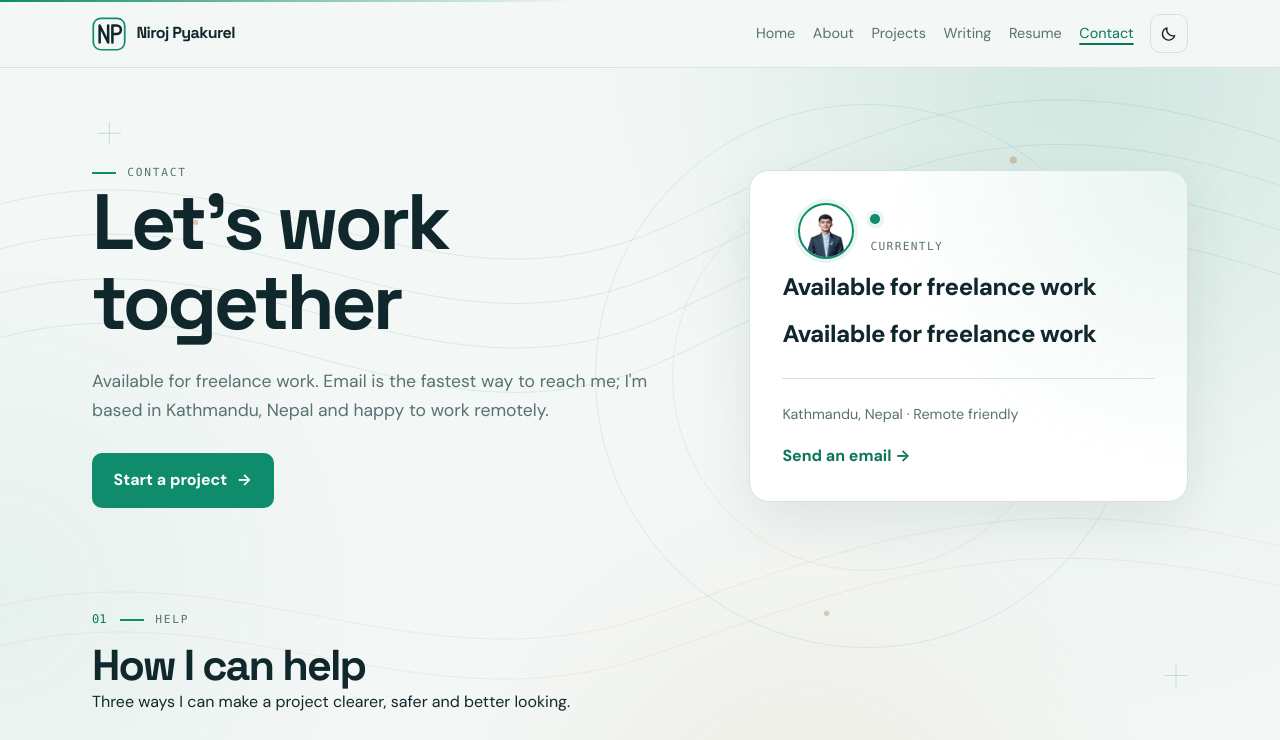
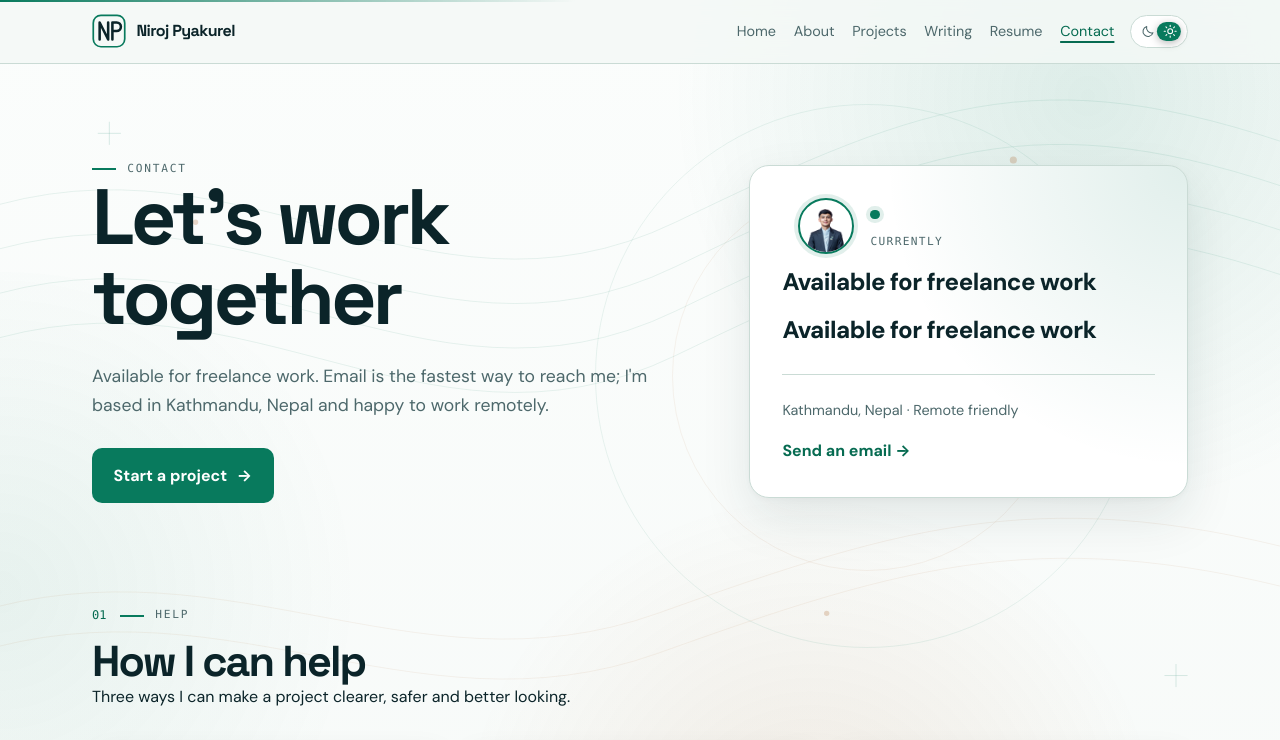
Before and after one commit to niroj-pyakurel/niroj-pyakurel.github.io, an Astro site: page /contact in a window 1280 px wide. Shown: the top 740 px of the page. Built offline with nearby package versions, Linux system fonts and the light colour scheme; Astro itself is replaced by a stand-in of ours.

Commit message:
Update portfolio content

```diff
--- a/src/components/AbstractBackdrop.astro
+++ b/src/components/AbstractBackdrop.astro
@@ -74,7 +74,7 @@
     aspect-ratio: 1;
     border: 1px solid var(--color-accent-line);
     border-radius: 50%;
-    opacity: 0.35;
+    opacity: var(--halo-opacity);
   }
 
   .halo::after {
@@ -89,7 +89,7 @@
     position: relative;
     width: 100%;
     height: 100%;
-    opacity: 0.8;
+    opacity: var(--backdrop-opacity);
   }
 
   @media (max-width: 700px) {
@@ -111,7 +111,7 @@
     .abstract-backdrop svg {
       transform: scale(1.3);
       transform-origin: 70% 15%;
-      opacity: 0.5;
+      opacity: calc(var(--backdrop-opacity) * 0.7);
     }
   }
 </style>
--- a/src/components/Header.astro
+++ b/src/components/Header.astro
@@ -61,7 +61,9 @@ const isActive = (href) => (href === '/' ? path === '/' : path === href.replace(
     top: 0;
     z-index: 50;
     border-bottom: 1px solid var(--color-border);
-    background: var(--color-bg);
+    background: var(--header-bg);
+    -webkit-backdrop-filter: blur(14px);
+    backdrop-filter: blur(14px);
   }
 
   .site-header::before {
--- a/src/components/ProjectPreview.astro
+++ b/src/components/ProjectPreview.astro
@@ -25,8 +25,8 @@
     overflow: hidden;
     border: 1px solid var(--color-border);
     border-radius: var(--radius);
-    background: var(--color-bg);
-    box-shadow: var(--shadow-card);
+    background: var(--color-surface-raised);
+    box-shadow: var(--shadow-soft);
     font-family: var(--font-mono);
   }
 
--- a/src/components/SecurityStrip.astro
+++ b/src/components/SecurityStrip.astro
@@ -52,6 +52,7 @@ import { site } from '../data/site.js';
     margin-top: 1rem;
     padding: 2rem;
     overflow: hidden;
+    border-radius: var(--radius-xl);
     background:
       radial-gradient(circle at 100% 0%, var(--color-accent-soft), transparent 45%),
       var(--color-surface);
@@ -60,8 +61,9 @@ import { site } from '../data/site.js';
   .security-strip::before {
     content: '';
     position: absolute;
-    inset: 0 auto 0 0;
+    inset: 1.25rem auto 1.25rem 0;
     width: 3px;
+    border-radius: 999px;
     background: var(--color-accent);
   }
 
@@ -78,7 +80,7 @@ import { site } from '../data/site.js';
     height: 3.25rem;
     flex: none;
     border: 1px solid var(--color-accent-line);
-    border-radius: 12px;
+    border-radius: 50%;
     background: var(--color-accent-soft);
     color: var(--color-link);
   }
--- a/src/components/ThemeToggle.astro
+++ b/src/components/ThemeToggle.astro
@@ -9,6 +9,7 @@
   aria-pressed="false"
   title="Switch to light theme"
 >
+  <span class="toggle-track" aria-hidden="true">
     <svg
       class="icon icon-moon"
       viewBox="0 0 24 24"
@@ -19,11 +20,11 @@
       stroke-width="1.8"
       stroke-linecap="round"
       stroke-linejoin="round"
-    aria-hidden="true"
       focusable="false"
     >
       <path d="M20 14.5A8.5 8.5 0 0 1 9.5 4a8.5 8.5 0 1 0 10.5 10.5Z" />
     </svg>
+    <span class="toggle-knob"></span>
     <svg
       class="icon icon-sun"
       viewBox="0 0 24 24"
@@ -34,12 +35,12 @@
       stroke-width="1.8"
       stroke-linecap="round"
       stroke-linejoin="round"
-    aria-hidden="true"
       focusable="false"
     >
       <circle cx="12" cy="12" r="4" />
       <path d="M12 2v2M12 20v2M4.9 4.9l1.4 1.4M17.7 17.7l1.4 1.4M2 12h2M20 12h2M4.9 19.1l1.4-1.4M17.7 6.3l1.4-1.4" />
     </svg>
+  </span>
 </button>
 
 <script>
@@ -50,33 +51,63 @@
 
 <style>
   .theme-toggle {
-    display: inline-grid;
-    place-items: center;
-    width: 2.4rem;
-    height: 2.4rem;
-    padding: 0;
-    color: var(--color-text);
-    background: transparent;
+    position: relative;
+    display: inline-flex;
+    width: 3.6rem;
+    height: 2.1rem;
+    flex: none;
+    padding: 0.2rem;
     border: 1px solid var(--color-border);
-    border-radius: var(--radius);
+    border-radius: 999px;
+    background: var(--color-surface);
     cursor: pointer;
-    transition: border-color var(--transition), background-color var(--transition);
+    transition: border-color var(--transition), background-color var(--transition), box-shadow var(--transition);
   }
 
   .theme-toggle:hover {
-    border-color: var(--color-accent);
-    background: var(--color-surface);
+    border-color: var(--color-accent-line);
+    box-shadow: var(--shadow-soft);
+  }
+
+  .toggle-track {
+    position: relative;
+    display: flex;
+    align-items: center;
+    justify-content: space-between;
+    width: 100%;
+    height: 100%;
+    padding-inline: 0.42rem;
+    border-radius: inherit;
   }
 
   .icon {
-    grid-area: 1 / 1;
-    width: 1.1rem;
-    height: 1.1rem;
+    position: relative;
+    z-index: 1;
+    width: 0.9rem;
+    height: 0.9rem;
+    color: var(--color-muted);
+    transition: color var(--transition);
   }
 
-  /* The sun is the action in dark mode; the moon is the action in light mode. */
+  .toggle-knob {
+    position: absolute;
+    z-index: 0;
+    top: 0.2rem;
+    bottom: 0.2rem;
+    left: 0.2rem;
+    width: 1.5rem;
+    border-radius: 999px;
+    background: var(--color-accent);
+    box-shadow: 0 2px 8px rgb(0 0 0 / 0.28);
+    transition: transform var(--transition), background-color var(--transition);
+  }
+
+  :global([data-theme='light']) .toggle-knob {
+    transform: translateX(1.18rem);
+  }
+
   :global([data-theme='dark']) .icon-moon,
   :global([data-theme='light']) .icon-sun {
-    display: none;
+    color: var(--color-accent-ink);
   }
 </style>
--- a/src/layouts/ArticleLayout.astro
+++ b/src/layouts/ArticleLayout.astro
@@ -164,7 +164,8 @@ const when = date
     padding: clamp(1.5rem, 4vw, 2.5rem);
     border: 1px solid var(--color-border);
     border-radius: var(--radius-lg);
-    background: var(--color-bg);
+    background: var(--color-surface);
+    box-shadow: var(--shadow-soft);
   }
 
   .article-aside {
@@ -217,7 +218,7 @@ const when = date
   .aside-card {
     padding: 1.25rem 1.5rem;
     background: var(--color-surface);
-    box-shadow: none;
+    box-shadow: var(--shadow-soft);
   }
 
   .back-link {
--- a/src/pages/contact.astro
+++ b/src/pages/contact.astro
@@ -325,7 +325,7 @@ const iconFor = (label) => {
   .service-card {
     padding: 1.6rem;
     background: var(--color-surface);
-    box-shadow: none;
+    box-shadow: var(--shadow-soft);
     transition: transform var(--transition), border-color var(--transition);
   }
 
@@ -369,7 +369,7 @@ const iconFor = (label) => {
     background:
       radial-gradient(circle at 100% 0%, var(--color-teal-soft), transparent 45%),
       var(--color-surface);
-    box-shadow: none;
+    box-shadow: var(--shadow-soft);
   }
 
   .brief-form label {
@@ -545,7 +545,7 @@ const iconFor = (label) => {
     height: 1.9rem;
     border: 1px solid var(--color-accent-line);
     border-radius: 50%;
-    background: var(--color-bg);
+    background: var(--color-surface);
     font-family: var(--font-mono);
     font-size: 0.65rem;
     color: var(--color-link);
--- a/src/pages/index.astro
+++ b/src/pages/index.astro
@@ -160,7 +160,7 @@ const notes = (await getCollection('writing')).sort(byDate).slice(0, 1);
   }
 
   .button-primary:hover {
-    background: color-mix(in srgb, var(--color-accent) 85%, white);
+    background: var(--accent-hover);
   }
 
   .button-secondary {
--- a/src/pages/projects/index.astro
+++ b/src/pages/projects/index.astro
@@ -180,7 +180,7 @@ const anatomy = featured
     margin-top: 1rem;
     padding: 1rem 1.25rem;
     background: var(--color-surface);
-    box-shadow: none;
+    box-shadow: var(--shadow-soft);
   }
 
   .toolbar-label,
@@ -244,7 +244,7 @@ const anatomy = featured
   .anatomy-card {
     padding: 1.5rem;
     background: var(--color-surface);
-    box-shadow: none;
+    box-shadow: var(--shadow-soft);
   }
 
   .anatomy-index {
--- a/src/pages/writing/index.astro
+++ b/src/pages/writing/index.astro
@@ -168,7 +168,7 @@ const latest = notes[0];
     margin-top: 1rem;
     padding: 1rem 1.25rem;
     background: var(--color-surface);
-    box-shadow: none;
+    box-shadow: var(--shadow-soft);
   }
 
   .toolbar-label,
@@ -228,7 +228,7 @@ const latest = notes[0];
   .aside-panel {
     padding: 1.75rem;
     background: var(--color-surface);
-    box-shadow: none;
+    box-shadow: var(--shadow-soft);
   }
 
   .aside-panel h2 {
--- a/src/styles/global.css
+++ b/src/styles/global.css
@@ -13,9 +13,7 @@ body {
   margin: 0;
   min-height: 100vh;
   background-color: var(--color-bg);
-  background-image:
-    radial-gradient(ellipse 62% 42% at 88% -8%, var(--color-accent-soft), transparent 72%),
-    radial-gradient(ellipse 54% 38% at -12% 104%, var(--color-teal-soft), transparent 72%);
+  background-image: var(--page-wash);
   background-repeat: no-repeat;
   color: var(--color-text);
   font-family: var(--font-body);
@@ -57,6 +55,11 @@ a {
 
 a:hover {
   text-decoration-thickness: 2px;
+}
+
+::selection {
+  background: var(--color-accent);
+  color: var(--color-accent-ink);
 }
 
 :focus-visible {
--- a/src/styles/tokens.css
+++ b/src/styles/tokens.css
@@ -20,6 +20,19 @@
   --color-teal-line: rgb(255 192 120 / 0.34);
   --grid-line: rgb(234 246 243 / 0.045);
 
+  --page-wash:
+    radial-gradient(ellipse 62% 42% at 88% -8%, var(--color-accent-soft), transparent 72%),
+    radial-gradient(ellipse 54% 38% at -12% 104%, var(--color-teal-soft), transparent 72%);
+  --header-bg: rgb(7 21 26 / 0.82);
+  --shadow-card: 0 22px 64px rgb(0 0 0 / 0.3);
+  --shadow-soft: 0 12px 32px rgb(0 0 0 / 0.22);
+  --accent-hover: color-mix(in srgb, var(--color-accent) 85%, white);
+  --backdrop-opacity: 0.8;
+  --halo-opacity: 0.35;
+  --caption-ink: #eaf6f3;
+  --caption-accent: #8df0c6;
+  --caption-scrim: rgb(4 15 19 / 0.92);
+
   --font-display: "Space Grotesk Variable", "Space Grotesk", system-ui, sans-serif;
   --font-body: "DM Sans Variable", "DM Sans", system-ui, -apple-system, "Segoe UI", sans-serif;
   --font-mono: ui-monospace, "SFMono-Regular", Menlo, Consolas, "Liberation Mono", monospace;
@@ -29,29 +42,41 @@
   --space-section: clamp(3.5rem, 8vw, 6.5rem);
   --radius: 10px;
   --radius-lg: 20px;
-  --shadow-card: 0 22px 64px rgb(0 0 0 / 0.3);
+  --radius-xl: 28px;
   --transition: 200ms cubic-bezier(0.2, 0.8, 0.2, 1);
 }
 
 :root[data-theme="light"] {
   color-scheme: light;
 
-  --color-bg: #f3f7f5;
-  --color-bg-deep: #e7efeb;
+  /* Warm paper, deeper ink — light mode is a deliberate theme, not a filter. */
+  --color-bg: #f4f8f6;
+  --color-bg-deep: #e8f0ec;
   --color-surface: #ffffff;
-  --color-surface-raised: #f7fbf9;
-  --color-text: #10282c;
-  --color-muted: #587174;
-  --color-border: #d5e2dd;
-  --color-accent: #0e8c6b;
-  --color-accent-2: #b7681f;
+  --color-surface-raised: #f9fcfa;
+  --color-text: #0b2429;
+  --color-muted: #4d686b;
+  --color-border: #cadbd5;
+  --color-accent: #087a5d;
+  --color-accent-2: #a85516;
   --color-accent-ink: #ffffff;
-  --color-link: #0b7559;
-  --color-focus: #0b7559;
-  --color-accent-soft: rgb(14 140 107 / 0.09);
-  --color-accent-line: rgb(14 140 107 / 0.32);
-  --color-teal-soft: rgb(183 104 31 / 0.08);
-  --color-teal-line: rgb(183 104 31 / 0.28);
-  --grid-line: rgb(16 40 44 / 0.05);
-  --shadow-card: 0 20px 55px rgb(20 60 50 / 0.09);
+  --color-link: #066b51;
+  --color-focus: #066b51;
+  --color-accent-soft: rgb(8 122 93 / 0.12);
+  --color-accent-line: rgb(8 122 93 / 0.36);
+  --color-teal-soft: rgb(168 85 22 / 0.1);
+  --color-teal-line: rgb(168 85 22 / 0.3);
+  --grid-line: rgb(11 36 41 / 0.06);
+
+  --page-wash:
+    linear-gradient(180deg, #fbfdfc 0%, var(--color-bg) 48%),
+    radial-gradient(ellipse 60% 40% at 88% -6%, var(--color-accent-soft), transparent 70%),
+    radial-gradient(ellipse 52% 38% at -10% 104%, var(--color-teal-soft), transparent 72%);
+  --header-bg: rgb(244 248 246 / 0.84);
+  --shadow-card: 0 20px 50px rgb(16 52 45 / 0.1), 0 2px 8px rgb(16 52 45 / 0.04);
+  --shadow-soft: 0 10px 28px rgb(16 52 45 / 0.08);
+  --accent-hover: color-mix(in srgb, var(--color-accent) 82%, #043b2d);
+  --backdrop-opacity: 0.55;
+  --halo-opacity: 0.22;
+  --caption-scrim: rgb(3 14 18 / 0.94);
 }
```
Also changed, not shown: src/components/ServiceCard.astro (+6 -5 lines), src/pages/about.astro (+30 -13 lines), src/pages/resume.astro (+7 -7 lines). Lines whose indentation alone changed are shown as unchanged.
